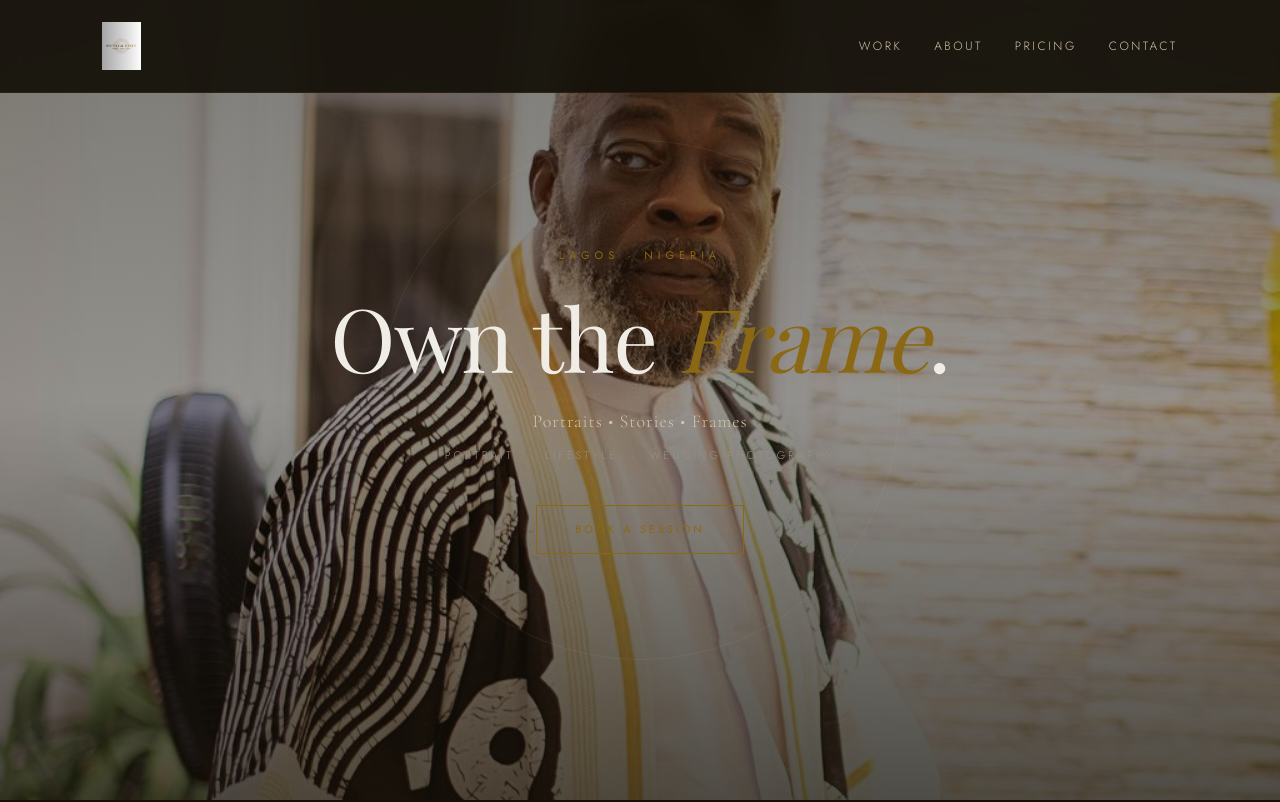
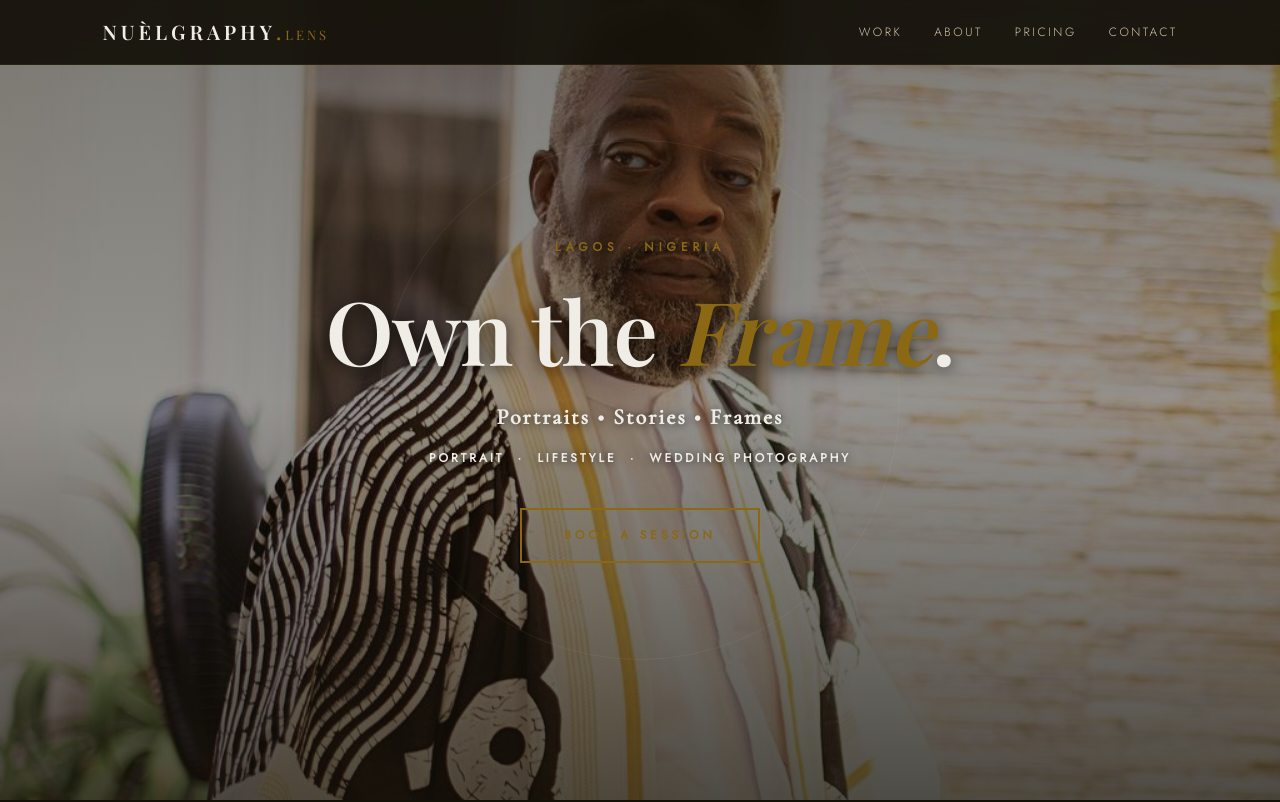
Before and after one commit to 0xcrypticnuel-sketch/nuelgraphy-website, a plain HTML site: page index.html in a window 1280 px wide. Shown: the top 802 px of the page. Drawn offline with nearby package versions, Linux system fonts and the light colour scheme; a web font is replaced by a local one.

Commit message:
Add files via upload

```diff
--- a/index.html
+++ b/index.html
@@ -58,21 +58,35 @@ nav {
 }
 
 /* ── LOGO: shows your image if present, otherwise shows text ── */
-.logo img {
-    height: 48px;
-    width: auto;
-    object-fit: contain;
-    display: block;
+.logo-text {
+    font-family: 'Playfair Display', serif;
+    font-size: 20px;
+    letter-spacing: 4px;
+    font-weight: 700;
+    color: var(--white);
+    text-decoration: none;
+    display: flex;
+    align-items: baseline;
+    gap: 0px;
+    line-height: 1;
 }
 
-/* Fallback text logo (shown if image fails to load) */
-.logo-text {
-    font-family: 'Playfair Display', serif;
-    font-size: 18px;
+.logo-main {
+    color: var(--white);
+    font-weight: 700;
+}
+
+.logo-sep {
+    color: var(--gold);
+    font-weight: 700;
+}
+
+.logo-lens {
+    color: var(--gold);
+    font-size: 13px;
     letter-spacing: 3px;
     font-weight: 400;
 }
-.logo-text span { color: var(--gold); }
 
 .nav-links { display: flex; gap: 32px; align-items: center; }
 
@@ -143,21 +157,23 @@ nav {
 .hero-inner { position: relative; z-index: 2; }
 
 .hero-eyebrow {
-    font-size: 11px;
+    font-size: 12px;
     letter-spacing: 5px;
     text-transform: uppercase;
     color: var(--gold);
     margin-bottom: 24px;
-    font-weight: 400;
+    font-weight: 700;
+    text-shadow: 0 1px 8px rgba(0,0,0,0.6);
     animation: fadeUp 1s ease both;
 }
 
 .hero h1 {
     font-family: 'Playfair Display', serif;
     font-size: clamp(48px, 8vw, 88px);
-    font-weight: 400;
+    font-weight: 700;
     line-height: 1.1;
     letter-spacing: -1px;
+    text-shadow: 0 2px 16px rgba(0,0,0,0.7);
     animation: fadeUp 1s 0.2s ease both;
 }
 
@@ -169,35 +185,39 @@ nav {
 .hero-tagline {
     margin-top: 20px;
     font-family: 'Cormorant Garamond', serif;
-    font-size: 18px;
-    color: var(--beige);
-    letter-spacing: 1px;
-    font-weight: 300;
+    font-size: 22px;
+    color: var(--white);
+    letter-spacing: 2px;
+    font-weight: 700;
+    text-shadow: 0 1px 10px rgba(0,0,0,0.7);
     animation: fadeUp 1s 0.35s ease both;
 }
 
 .hero-sub {
-    margin-top: 10px;
-    font-size: 11px;
-    color: var(--gray);
+    margin-top: 12px;
+    font-size: 12px;
+    color: var(--white);
     letter-spacing: 3px;
     text-transform: uppercase;
+    font-weight: 600;
+    text-shadow: 0 1px 8px rgba(0,0,0,0.7);
     animation: fadeUp 1s 0.45s ease both;
 }
 
 .btn {
     display: inline-block;
     margin-top: 40px;
-    padding: 14px 38px;
-    border: 1px solid var(--gold);
+    padding: 15px 42px;
+    border: 2px solid var(--gold);
     color: var(--gold);
     text-decoration: none;
-    font-size: 11px;
-    letter-spacing: 3px;
+    font-size: 12px;
+    letter-spacing: 4px;
     text-transform: uppercase;
-    font-weight: 400;
+    font-weight: 700;
     transition: background 0.3s, color 0.3s;
     animation: fadeUp 1s 0.6s ease both;
+    text-shadow: none;
 }
 
 .btn:hover {
@@ -665,16 +685,9 @@ footer span { color: var(--gold); }
 <!-- ══════════════ NAV ══════════════ -->
 <nav>
     <div class="logo">
-        <!--
-            ✅ YOUR LOGO:
-            Save your logo image as "nuèlgraphy-logo.png" in the same folder as this file.
-            If the image loads, it will show. If not, the text below shows instead.
-        -->
-        <img src="nuèlgraphy-logo.png" alt="Nuèlgraphy"
-             onerror="this.style.display='none'; document.querySelector('.logo-text').style.display='block'">
-        <div class="logo-text" style="display:none;">
-            NUÈLGRAPHY<span>.LENS</span>
-        </div>
+        <a href="#" class="logo-text">
+            <span class="logo-main">NUÈLGRAPHY</span><span class="logo-sep">.</span><span class="logo-lens">LENS</span>
+        </a>
     </div>
 
     <div class="nav-links">
```
